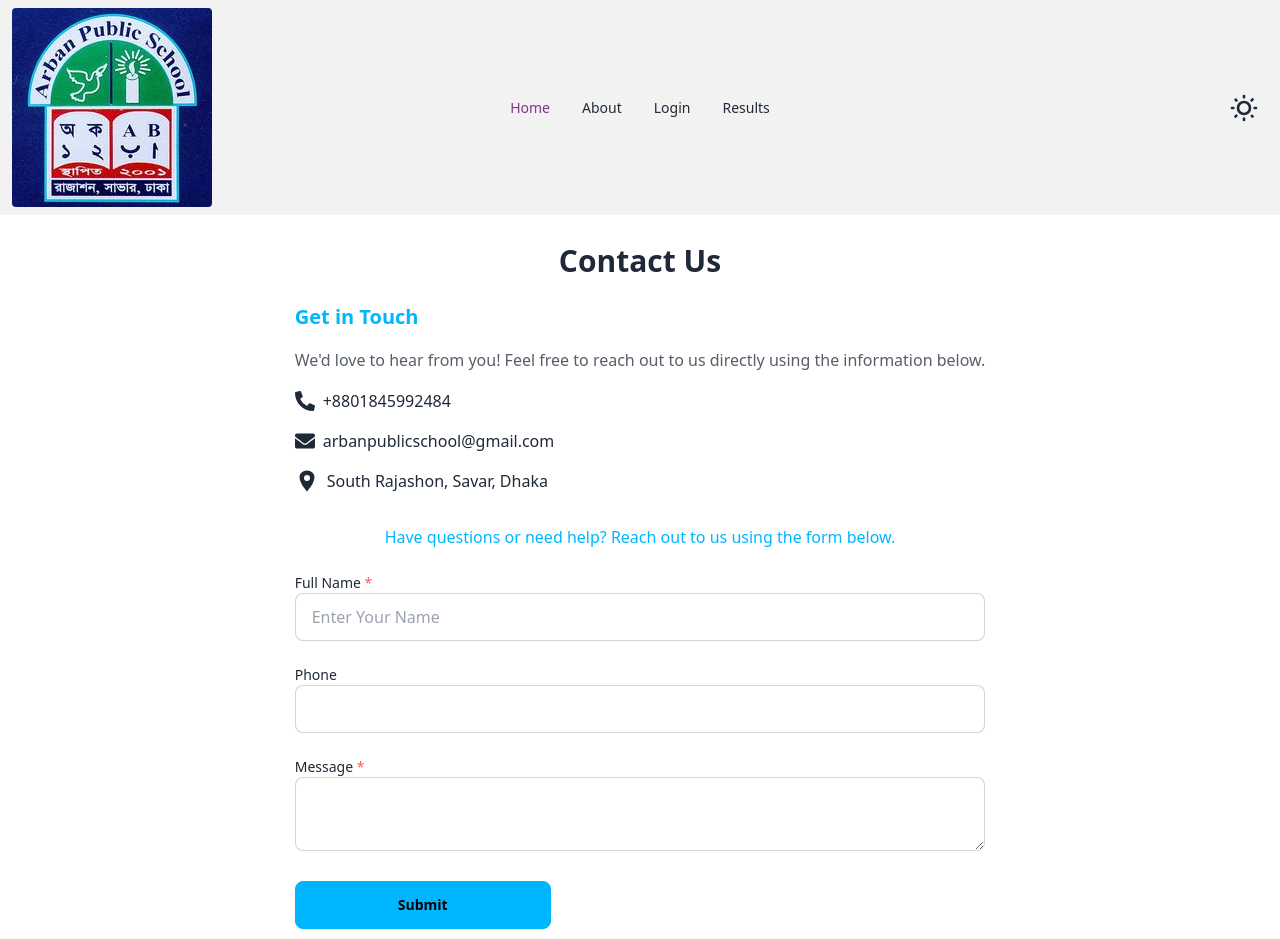
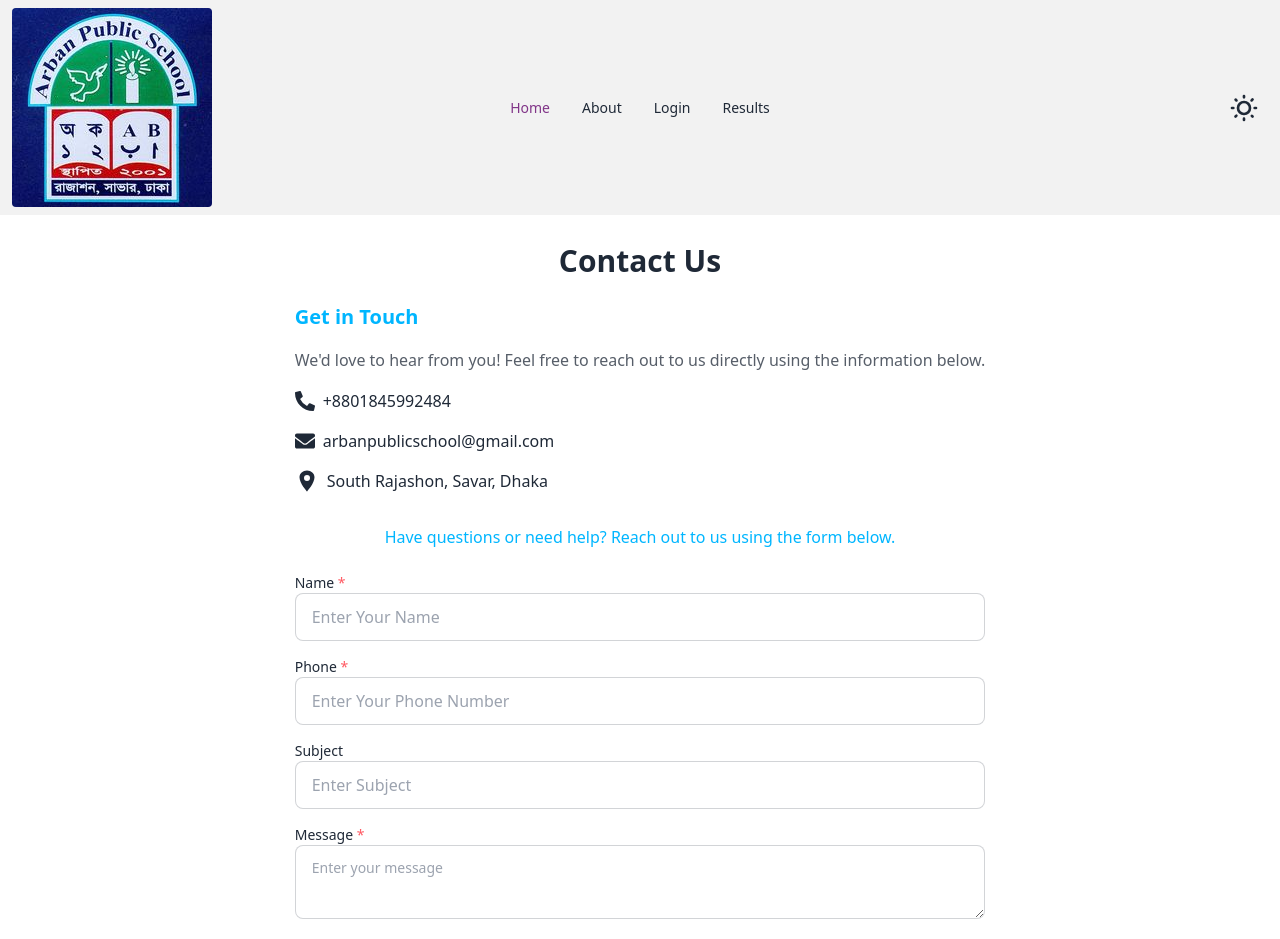
Before and after one commit to misbahulhoq/arbanpublicschool, a Next.js app: page /contact in a window 1280 px wide. Shown: the top 939 px of the page. Built offline with nearby package versions, Linux system fonts and the light colour scheme; no server answers.

Commit message:
added contact form submission functionality

```diff
--- a/src/app/contact/page.tsx
+++ b/src/app/contact/page.tsx
@@ -1,27 +1,10 @@
 "use client";
+import ContactForm from "@/components/shared/ContactForm";
 import React from "react";
-import { useForm, SubmitHandler } from "react-hook-form";
 import { FaEnvelope, FaPhoneAlt } from "react-icons/fa";
 import { IoLocationSharp } from "react-icons/io5";
 
-interface FormValues {
-  name: string;
-  phone?: string;
-  message: string;
-}
-
 const ContactPage: React.FC = () => {
-  const {
-    register,
-    handleSubmit,
-    formState: { errors },
-  } = useForm<FormValues>();
-
-  const onSubmit: SubmitHandler<FormValues> = (data) => {
-    console.log("Form Submitted", data);
-    // Add form submission logic here (e.g., API call)
-  };
-
   return (
     <div className="container-center flex items-center justify-center py-7">
       <div className="max-w-3xl">
@@ -60,61 +43,7 @@ const ContactPage: React.FC = () => {
           <h3 className="mb-6 text-center text-info">
             Have questions or need help? Reach out to us using the form below.
           </h3>
-          <form onSubmit={handleSubmit(onSubmit)} className="space-y-6">
-            {/* Name Field */}
-            <div>
-              <label htmlFor="name" className="block text-sm font-medium">
-                Full Name <span className="text-error">*</span>
-              </label>
-              <input
-                id="name"
-                type="text"
-                placeholder="Enter Your Name"
-                {...register("name", { required: "Name is required" })}
-                className={`input input-bordered w-full`}
-              />
-              {errors.name && (
-                <p className="mt-2 text-sm text-error">{errors.name.message}</p>
-              )}
-            </div>
-
-            {/* Email Field */}
-            <div>
-              <label htmlFor="phone" className="block text-sm font-medium">
-                Phone
-              </label>
-              <input
-                id="phone"
-                type="text"
-                {...register("phone")}
-                className={`input input-bordered w-full`}
-              />
-            </div>
-
-            {/* Message Field */}
-            <div>
-              <label htmlFor="message" className="block text-sm font-medium">
-                Message <span className="text-error">*</span>
-              </label>
-              <textarea
-                id="message"
-                {...register("message", { required: "Message is required" })}
-                className={`textarea textarea-bordered w-full`}
-              ></textarea>
-              {errors.message && (
-                <p className="mt-2 text-sm text-error">
-                  {errors.message.message}
-                </p>
-              )}
-            </div>
-
-            {/* Submit Button */}
-            <div>
-              <button className="btn btn-info btn-block md:btn-wide">
-                Submit
-              </button>
-            </div>
-          </form>
+          <ContactForm />
         </div>
       </div>
     </div>
--- a/src/components/home/About.tsx
+++ b/src/components/home/About.tsx
@@ -7,7 +7,7 @@ const About = () => {
         <h2 className="mb-5 text-center text-2xl font-bold lg:text-4xl">
           About Us
         </h2>
-        <div className="mx-auto max-w-[900px] space-y-2">
+        <div className="mx-auto max-w-[800px] space-y-2">
           <p className="text-justify">
             Welcome to{" "}
             <span className="font-semibold text-primary opacity-100">
--- a/src/components/home/CTA.tsx
+++ b/src/components/home/CTA.tsx
@@ -1,16 +1,17 @@
 import React from "react";
-import SectionTitle from "../shared/SectionTitle";
 import Link from "next/link";
 
 const CallToAction: React.FC = () => {
   return (
     <section className="select-none bg-neutral py-12 text-neutral-content lg:py-16">
       <div className="container-center">
-        <div className="mx-auto max-w-xl">
-          <SectionTitle text="Join Arban Public School Today!" />
+        <div className="mx-auto max-w-[800px]">
+          <h2 className="text-3xl font-bold lg:text-4xl">
+            Join Arban Public School Today!
+          </h2>
           <p className="mb-6 mt-5">
             Discover a world of learning and opportunities at Arban Public
-            School. Enroll your child now for a brighter future!
+            School. <br /> Enroll your child now for a brighter future!
           </p>
           <Link href="/admissions" className="btn btn-primary">
             Apply Now
--- a/src/components/shared/ContactForm.tsx
+++ b/src/components/shared/ContactForm.tsx
@@ -15,6 +15,7 @@ const ContactForm: React.FC = () => {
   const {
     register,
     handleSubmit,
+    reset,
     formState: { errors },
   } = useForm<ContactFormInputs>();
   const [addContactInfoData, { isLoading }] = useContactInfoMutation();
@@ -25,8 +26,9 @@ const ContactForm: React.FC = () => {
       if (response) {
         Swal.fire({
           icon: "success",
-          title: "Your message sent successfully",
+          text: "Your message is sent successfully.",
         });
+        reset();
       }
     } catch (ex) {
       Swal.fire({
@@ -42,7 +44,7 @@ const ContactForm: React.FC = () => {
   };
 
   return (
-    <div className="mx-auto max-w-lg">
+    <div className="mx-auto max-w-3xl">
       <form onSubmit={handleSubmit(onSubmit)} className="space-y-4">
         {/* Name */}
         <div>
@@ -122,7 +124,7 @@ const ContactForm: React.FC = () => {
           className="btn btn-info btn-block sm:btn-wide"
         >
           {isLoading && <span className="loading loading-spinner"></span>}
-          Send Message
+          {isLoading ? "Sending.." : "Send Message"}
         </button>
       </form>
     </div>
```
